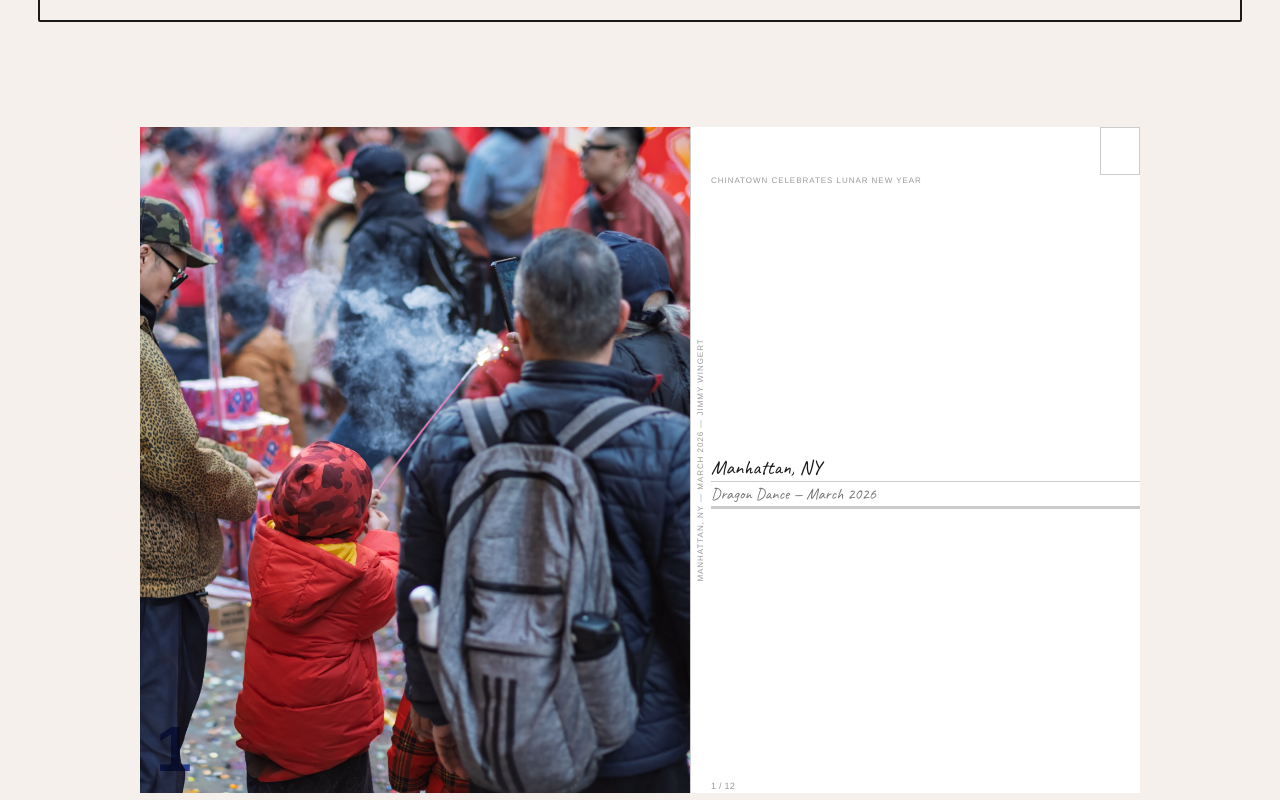
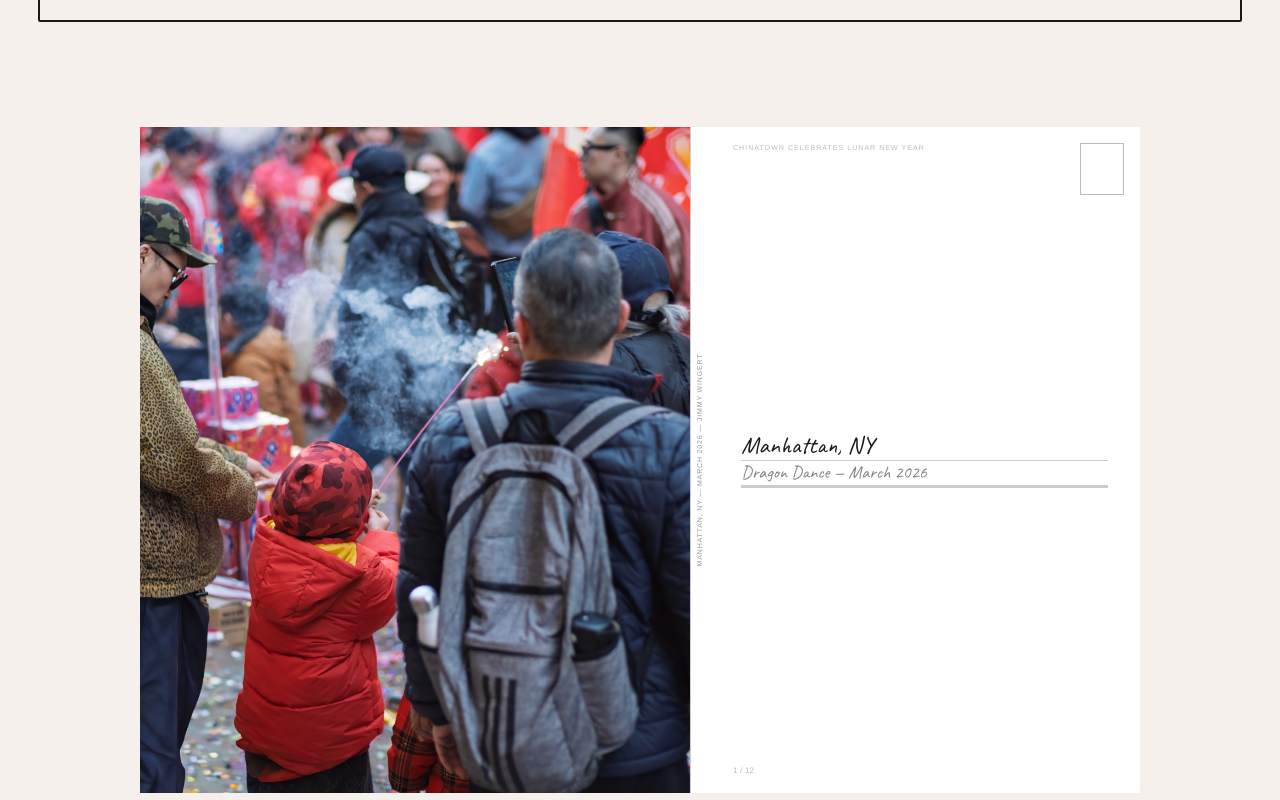
Before and after one commit to JamesWingert/photo-portfolio, a Next.js app: page / in a window 1280 px wide. Shown: the part 740-1540 px from the top of the page. Built offline with nearby package versions, Linux system fonts and the light colour scheme.

Commit message:
fix card

```diff
--- a/components/Postcard.tsx
+++ b/components/Postcard.tsx
@@ -11,7 +11,6 @@ interface PostcardProps {
 export function Postcard({ photo, number, total, onPhotoClick }: PostcardProps) {
   return (
     <section className="snap-section" style={{ background: "var(--bg)" }}>
-      {/* White postcard — bigger, fills more of the viewport */}
       <div
         className="relative flex"
         style={{
@@ -20,7 +19,7 @@ export function Postcard({ photo, number, total, onPhotoClick }: PostcardProps)
           aspectRatio: "3 / 2",
         }}
       >
-        {/* Left side — photo (takes ~55% for more image) */}
+        {/* Left side — photo */}
         <button
           onClick={onPhotoClick}
           className="relative h-full cursor-zoom-in overflow-hidden group"
@@ -35,19 +34,15 @@ export function Postcard({ photo, number, total, onPhotoClick }: PostcardProps)
             sizes="(max-width: 768px) 80vw, 44vw"
             quality={80}
           />
-          {/* Number overlay */}
-          <span className="absolute bottom-3 left-4 text-[clamp(2.5rem,5vw,4.5rem)] font-bold leading-none text-blue-800 opacity-80 mix-blend-multiply">
-            {number}
-          </span>
         </button>
 
-        {/* Vertical divider — right next to the photo */}
+        {/* Vertical divider */}
         <div className="w-px self-stretch" style={{ background: "#ccc" }} />
 
-        {/* Rotated metadata text — tight to the divider */}
-        <div className="relative" style={{ width: "20px" }}>
+        {/* Rotated metadata — tight to divider */}
+        <div className="relative" style={{ width: "18px" }}>
           <span
-            className="absolute top-1/2 left-1/2 -translate-x-1/2 -translate-y-1/2 -rotate-90 whitespace-nowrap text-[8px] tracking-[0.12em] uppercase"
+            className="absolute top-1/2 left-1/2 -translate-x-1/2 -translate-y-1/2 -rotate-90 whitespace-nowrap text-[7px] tracking-[0.12em] uppercase"
             style={{ color: "var(--muted)" }}
           >
             {photo.location} — {photo.date} — Jimmy Wingert
@@ -55,39 +50,50 @@ export function Postcard({ photo, number, total, onPhotoClick }: PostcardProps)
         </div>
 
         {/* Right side — postcard details */}
-        <div className="flex-1 h-full flex flex-col p-5 relative">
-          {/* Stamp — top right with proper inset */}
-          <div className="flex justify-end">
-            <div className="w-10 h-12 border" style={{ borderColor: "#ccc" }} />
+        <div className="flex-1 h-full flex flex-col justify-center items-center relative px-6">
+          {/* Stamp — top right corner */}
+          <div className="absolute top-4 right-4">
+            <div className="w-11 h-13 border" style={{ borderColor: "#bbb" }} />
           </div>
 
-          {/* Series label — below stamp */}
-          <span className="text-[8px] tracking-[0.12em] uppercase mt-2" style={{ color: "var(--muted)" }}>
+          {/* Series label — top left */}
+          <span
+            className="absolute top-4 left-6 text-[7px] tracking-[0.15em] uppercase"
+            style={{ color: "#bbb" }}
+          >
             {photo.entryTitle}
           </span>
 
-          {/* Centered address lines */}
-          <div className="flex-1 flex flex-col justify-center">
-            {/* Line 1 — handwritten location */}
-            <div className="relative py-2 border-b" style={{ borderColor: "#ccc" }}>
-              <span className="font-[family-name:var(--font-handwriting)] text-[20px] leading-none" style={{ color: "var(--fg)" }}>
+          {/* Centered content block */}
+          <div className="w-full max-w-[85%]">
+            {/* Handwritten location */}
+            <div className="border-b pb-2 mb-1" style={{ borderColor: "#ccc" }}>
+              <span
+                className="font-[family-name:var(--font-handwriting)] text-[24px] leading-none"
+                style={{ color: "var(--fg)" }}
+              >
                 {photo.location}
               </span>
             </div>
-            {/* Line 2 — handwritten title */}
-            <div className="relative py-2 border-b" style={{ borderColor: "#ccc" }}>
-              <span className="font-[family-name:var(--font-handwriting)] text-[16px] leading-none" style={{ color: "var(--fg)", opacity: 0.6 }}>
+            {/* Handwritten title + date */}
+            <div className="border-b pb-2 mb-1" style={{ borderColor: "#ccc" }}>
+              <span
+                className="font-[family-name:var(--font-handwriting)] text-[18px] leading-none"
+                style={{ color: "var(--fg)", opacity: 0.55 }}
+              >
                 {photo.title} — {photo.date}
               </span>
             </div>
-            {/* Line 3 — empty */}
-            <div className="py-2 border-b" style={{ borderColor: "#ccc" }} />
-            {/* Line 4 — empty */}
-            <div className="py-2 border-b" style={{ borderColor: "#ccc" }} />
+            {/* Empty lines */}
+            <div className="border-b py-2" style={{ borderColor: "#ccc" }} />
+            <div className="border-b py-2" style={{ borderColor: "#ccc" }} />
           </div>
 
-          {/* Counter at bottom */}
-          <p className="text-[9px] tracking-wide mt-2" style={{ color: "var(--muted)" }}>
+          {/* Counter — bottom */}
+          <p
+            className="absolute bottom-4 left-6 text-[8px] tracking-wide"
+            style={{ color: "#bbb" }}
+          >
             {number} / {total}
           </p>
         </div>
```
